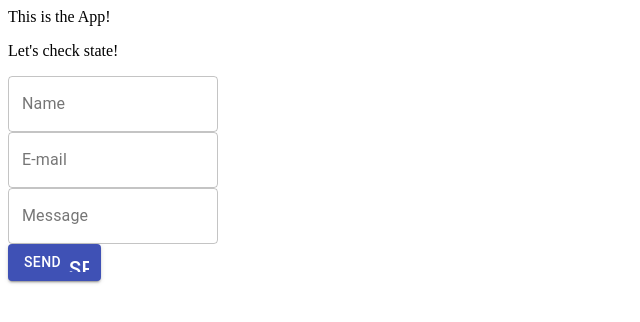
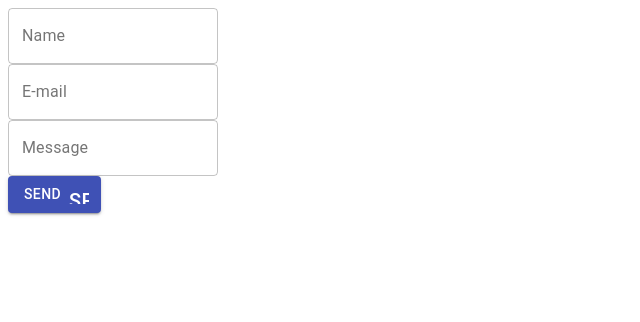
Before and after one commit to mealthebear/quick-mail, a React app: page / in a window 1280 px wide. Shown: the top 322 px of the page, without its empty margins (0-640 px from the left). Built offline with nearby package versions, Linux system fonts and the light colour scheme; the HTML template or start-up script is replaced by a standard one.

Commit message:
Cleaned up code that was unused

```diff
--- a/client/src/components/App.js
+++ b/client/src/components/App.js
@@ -10,7 +10,6 @@ export default class App extends Component {
     render() {
         return (
             <div>
-                This is the App!
                 <Form />
             </div>
         )
--- a/client/src/components/Form.js
+++ b/client/src/components/Form.js
@@ -20,15 +20,10 @@ export default class Form extends Component {
             success: false,
             unsuccessful: false
         };
-        this.checkState = this.checkState.bind(this);
         this.handleChange = this.handleChange.bind(this);
         this.handleSubmit = this.handleSubmit.bind(this);
         this.inputValidation = this.inputValidation.bind(this);
         this.sendEmail = this.sendEmail.bind(this);
-    }
-
-    checkState() {
-        console.log(this.state);
     }
 
     handleChange(event) {
@@ -83,7 +78,6 @@ export default class Form extends Component {
     render() {
         return (
             <div>
-                <p onClick={this.checkState}>Let's check state!</p>
                 <form noValidate autoComplete='off'>
                     <div>
                         <div className="input-section">
@@ -92,7 +86,6 @@ export default class Form extends Component {
                                 helperText={ this.state.nameError ? 'Please enter a name' : null }
                                 id='outlined-multiline-flexible'
                                 label={ !this.state.nameError ? 'Name' : 'Error' }
-                                mr={10}
                                 multiline
                                 name='name'
                                 onChange={this.handleChange}
```
Also changed, not shown: 1 other file (tests, documents, lock files or other folders).
